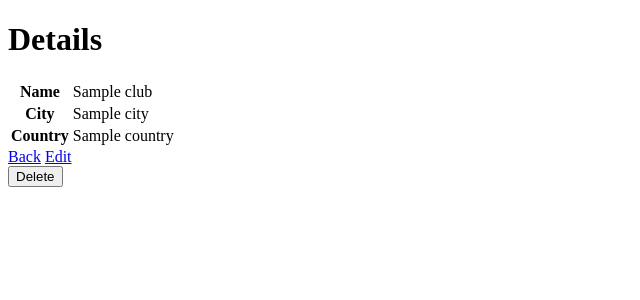
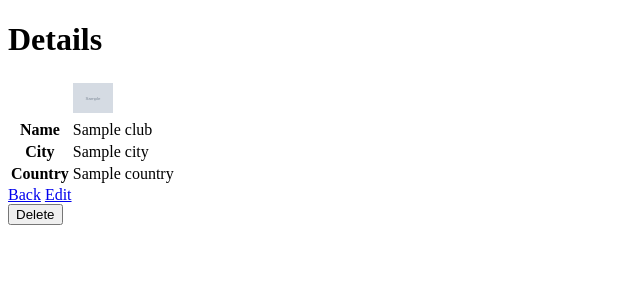
Before and after one commit to MikeLvl76/website, a Symfony app: template templates/club/show.html.twig in a window 1280 px wide. Shown: the top 300 px of the page, without its empty margins (0-640 px from the left). Run offline with Twig, Linux system fonts and the light colour scheme; the template is opened without the code that fills it: most values are stand-ins (such as "Sample title", 1, 10 or a date in 2020); grey boxes marked "Sample" are stand-in pictures; some libraries are stand-ins or nearby versions.

Commit message:
add url attribute to entities (user must provide an url with .png ending)

```diff
--- a/templates/club/index.html.twig
+++ b/templates/club/index.html.twig
@@ -12,7 +12,7 @@
                 {% if club.logo is empty %}
                     Unavailable logo
                 {% else %}
-                    {{ club.logo }}
+                    <img width='10%' src="{{ club.logo }}"/>
                 {% endif %}
                 </div>
                 <div>{{ club.name }}</div>
--- a/templates/club/show.html.twig
+++ b/templates/club/show.html.twig
@@ -7,6 +7,10 @@
 
     <table class="table">
         <tbody>
+            <tr>
+                <th></th>
+                <td><img width='10%' src="{{ club.logo }}"/></td>
+            </tr>
             <tr>
                 <th>Name</th>
                 <td>{{ club.name }}</td>
--- a/templates/national/index.html.twig
+++ b/templates/national/index.html.twig
@@ -12,7 +12,7 @@
                 {% if national.flag is empty %}
                     Unavailable flag
                 {% else %}
-                    {{ national.flag }}
+                    <img width='5%' src="{{ national.flag }}"/>
                 {% endif %}
                 </div>
                 <div>{{ national.name }}</div>
--- a/templates/national/show.html.twig
+++ b/templates/national/show.html.twig
@@ -7,6 +7,10 @@
 
     <table class="table">
         <tbody>
+            <tr>
+                <th></th>
+                <td><img width='5%' src="{{ national.flag }}"/></td>
+            </tr>
             <tr>
                 <th>Name</th>
                 <td>{{ national.name }}</td>
--- a/templates/player/index.html.twig
+++ b/templates/player/index.html.twig
@@ -12,7 +12,7 @@
                 {% if player.photo is empty %}
                     Unavailable photo
                 {% else %}
-                    {{ player.photo }}
+                    <img width='10%' src="{{ player.photo }}"/>
                 {% endif %}
                 </div>
                 <div>Firstname: {{ player.firstname }}</div>
--- a/templates/player/show.html.twig
+++ b/templates/player/show.html.twig
@@ -4,9 +4,12 @@
 
 {% block body %}
     <h1>Details</h1>
-
     <table class="table">
         <tbody>
+            <tr>
+                <th></th>
+                <td><img width='10%' src="{{ player.photo }}"/></td>
+            </tr>
             <tr>
                 <th>Firstname</th>
                 <td>{{ player.firstname }}</td>
```
